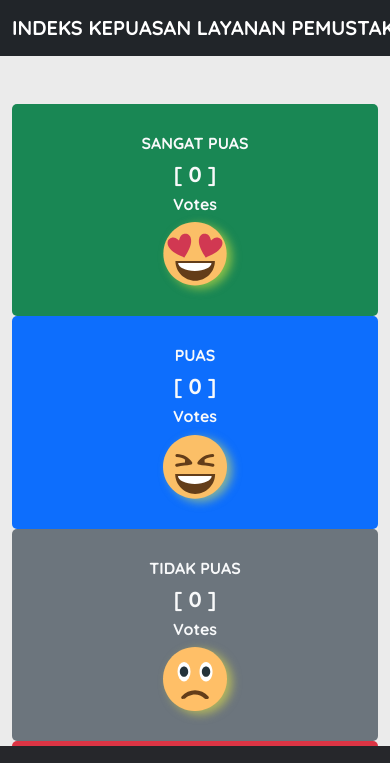
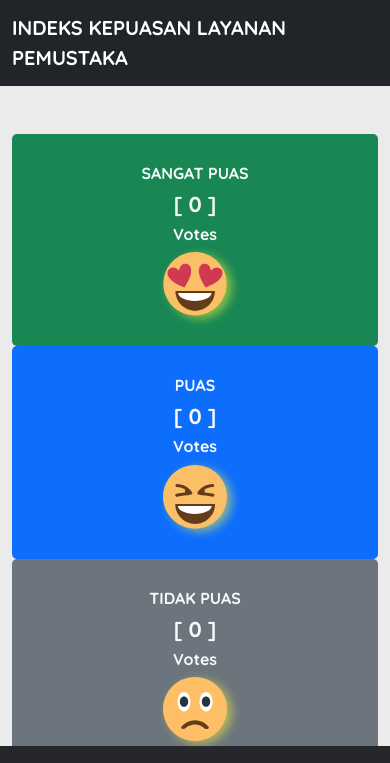
Before and after one commit to vathunt/indeks-kepuasan-pemustaka, a plain HTML site: page index.html in a window 390 px wide. Shown: the top 763 px of the page. Drawn offline with nearby package versions, Linux system fonts and the light colour scheme; some packages are replaced by stand-ins of ours; a script that the page names is missing.

Commit message:
Perbaikan Teks Navbar di Mode Mobile

```diff
--- a/src/style.css
+++ b/src/style.css
@@ -5,7 +5,7 @@
 }
 
 body {
-	margin: 0 0 100px;
+	margin: 0 0 150px;
 	font-family: "Quicksand", sans-serif;
 	background: #ebebeb;
 	min-height: 400px;
@@ -53,14 +53,14 @@ span {
 {
 	margin:0
 }
-@media (max-width:991px)
+@media (max-width: 991px)
 {
 	.site-footer [class^=col-]
 	{
 		margin-bottom:30px
 	}
 }
-@media (max-width:767px)
+@media (max-width: 767px)
 {
 	.site-footer
 	{
@@ -71,3 +71,13 @@ span {
 		text-align:center
 	}
 }
+@media (max-width: 460px) {
+	.navbar-brand {
+		padding-top: .3125rem;
+		padding-bottom: .3125rem;
+		margin-right: 1rem;
+		font-size: 1.25rem;
+		text-decoration: none;
+		white-space: normal;
+	}
+}
```
